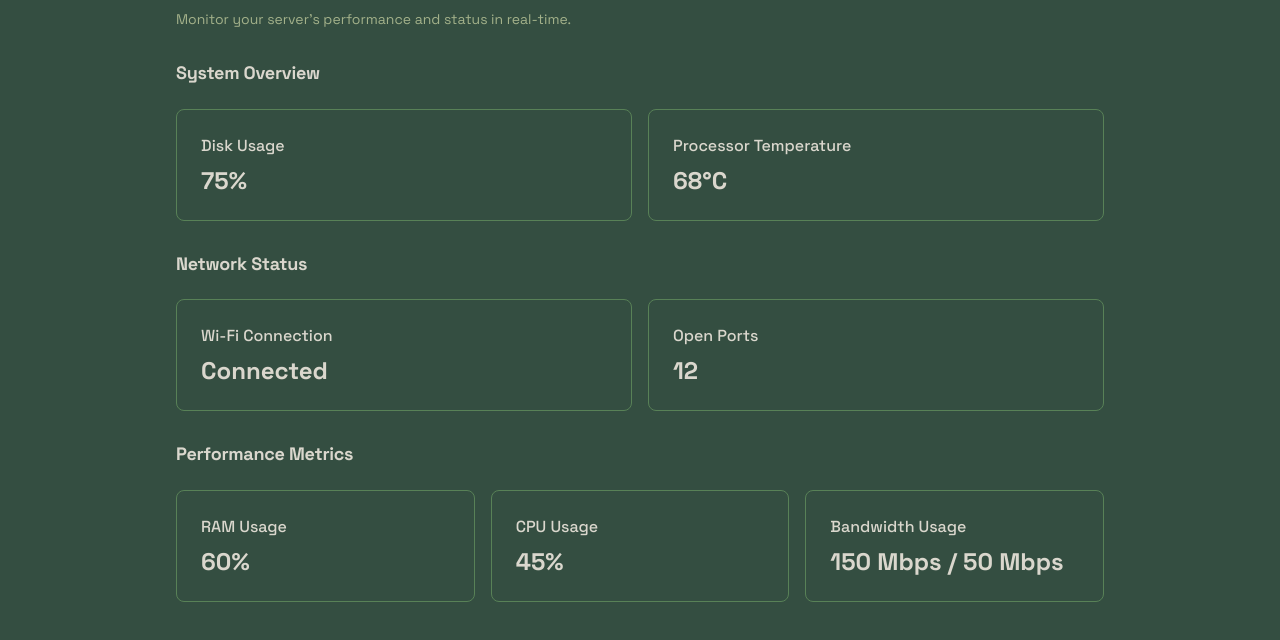
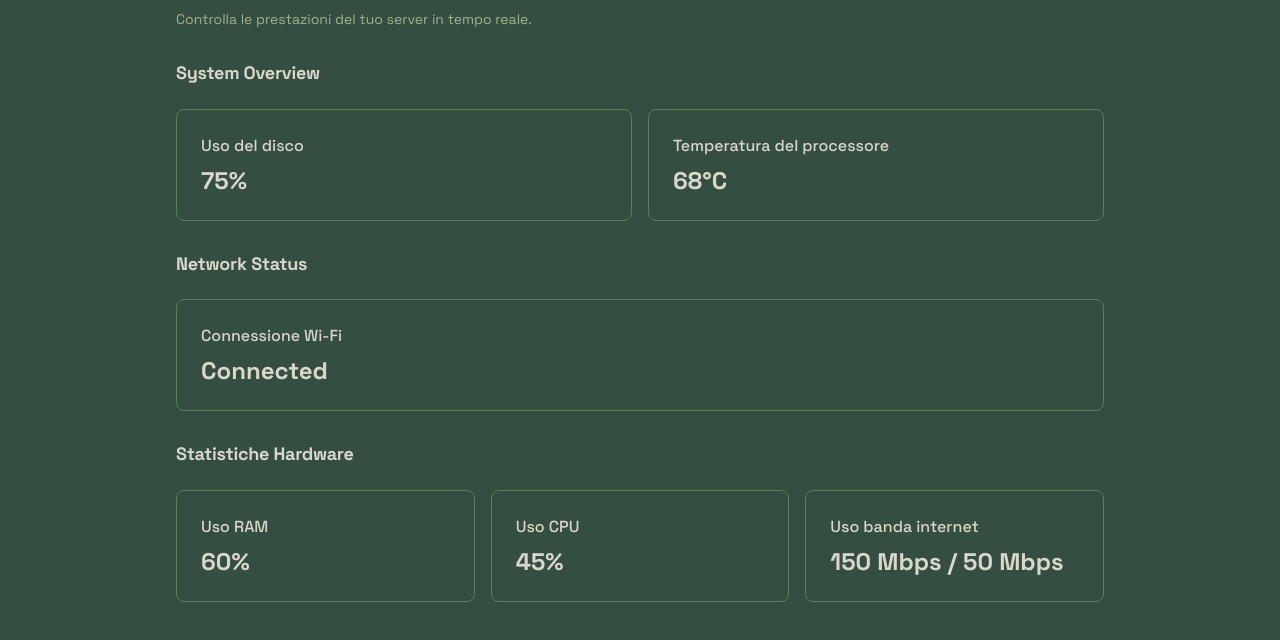
Before and after one commit to GabriPy/ghibiri-server-monitor, a plain HTML site: page index.html in a window 1280 px wide. Shown: the part 144-784 px from the top of the page. Drawn offline with nearby package versions, Linux system fonts and the light colour scheme.

Commit message:
Add files via upload

```diff
--- a/index.html
+++ b/index.html
@@ -42,19 +42,18 @@
                             <p class="text-[#DAD7CD] tracking-light text-[32px] font-bold leading-tight">Server
                                 Dashboard
                             </p>
-                            <p class="text-[#A3B18A] text-sm font-normal leading-normal">Monitor your server's
-                                performance and status in real-time.</p>
+                            <p class="text-[#A3B18A] text-sm font-normal leading-normal">Controlla le prestazioni del tuo server in tempo reale.</p>
                         </div>
                     </div>
                     <h3 class="text-[#DAD7CD] text-lg font-bold leading-tight tracking-[-0.015em] px-4 pb-2 pt-4">System
                         Overview</h3>
                     <div class="flex flex-wrap gap-4 p-4">
                         <div class="flex min-w-[158px] flex-1 flex-col gap-2 rounded-lg p-6 border border-[#588157]">
-                            <p class="text-[#DAD7CD] text-base font-medium leading-normal">Disk Usage</p>
+                            <p class="text-[#DAD7CD] text-base font-medium leading-normal">Uso del disco</p>
                             <p class="text-[#DAD7CD] tracking-light text-2xl font-bold leading-tight">75%</p>
                         </div>
                         <div class="flex min-w-[158px] flex-1 flex-col gap-2 rounded-lg p-6 border border-[#588157]">
-                            <p class="text-[#DAD7CD] text-base font-medium leading-normal">Processor Temperature</p>
+                            <p class="text-[#DAD7CD] text-base font-medium leading-normal">Temperatura del processore</p>
                             <p class="text-[#DAD7CD] tracking-light text-2xl font-bold leading-tight">68°C</p>
                         </div>
                     </div>
@@ -63,27 +62,23 @@
                         Status</h3>
                     <div class="flex flex-wrap gap-4 p-4">
                         <div class="flex min-w-[158px] flex-1 flex-col gap-2 rounded-lg p-6 border border-[#588157]">
-                            <p class="text-[#DAD7CD] text-base font-medium leading-normal">Wi-Fi Connection</p>
+                            <p class="text-[#DAD7CD] text-base font-medium leading-normal">Connessione Wi-Fi</p>
                             <p class="text-[#DAD7CD] tracking-light text-2xl font-bold leading-tight">Connected</p>
-                        </div>
-                        <div class="flex min-w-[158px] flex-1 flex-col gap-2 rounded-lg p-6 border border-[#588157]">
-                            <p class="text-[#DAD7CD] text-base font-medium leading-normal">Open Ports</p>
-                            <p class="text-[#DAD7CD] tracking-light text-2xl font-bold leading-tight">12</p>
                         </div>
                     </div>
                     <h3 class="text-[#DAD7CD] text-lg font-bold leading-tight tracking-[-0.015em] px-4 pb-2 pt-4">
-                        Performance Metrics</h3>
+                        Statistiche Hardware</h3>
                     <div class="flex flex-wrap gap-4 p-4">
                         <div class="flex min-w-[158px] flex-1 flex-col gap-2 rounded-lg p-6 border border-[#588157]">
-                            <p class="text-[#DAD7CD] text-base font-medium leading-normal">RAM Usage</p>
+                            <p class="text-[#DAD7CD] text-base font-medium leading-normal">Uso RAM</p>
                             <p class="text-[#DAD7CD] tracking-light text-2xl font-bold leading-tight">60%</p>
                         </div>
                         <div class="flex min-w-[158px] flex-1 flex-col gap-2 rounded-lg p-6 border border-[#588157]">
-                            <p class="text-[#DAD7CD] text-base font-medium leading-normal">CPU Usage</p>
+                            <p class="text-[#DAD7CD] text-base font-medium leading-normal">Uso CPU</p>
                             <p class="text-[#DAD7CD] tracking-light text-2xl font-bold leading-tight">45%</p>
                         </div>
                         <div class="flex min-w-[158px] flex-1 flex-col gap-2 rounded-lg p-6 border border-[#588157]">
-                            <p class="text-[#DAD7CD] text-base font-medium leading-normal">Bandwidth Usage</p>
+                            <p class="text-[#DAD7CD] text-base font-medium leading-normal">Uso banda internet</p>
                             <p class="text-[#DAD7CD] tracking-light text-2xl font-bold leading-tight">150 Mbps / 50 Mbps
                             </p>
                         </div>
```
